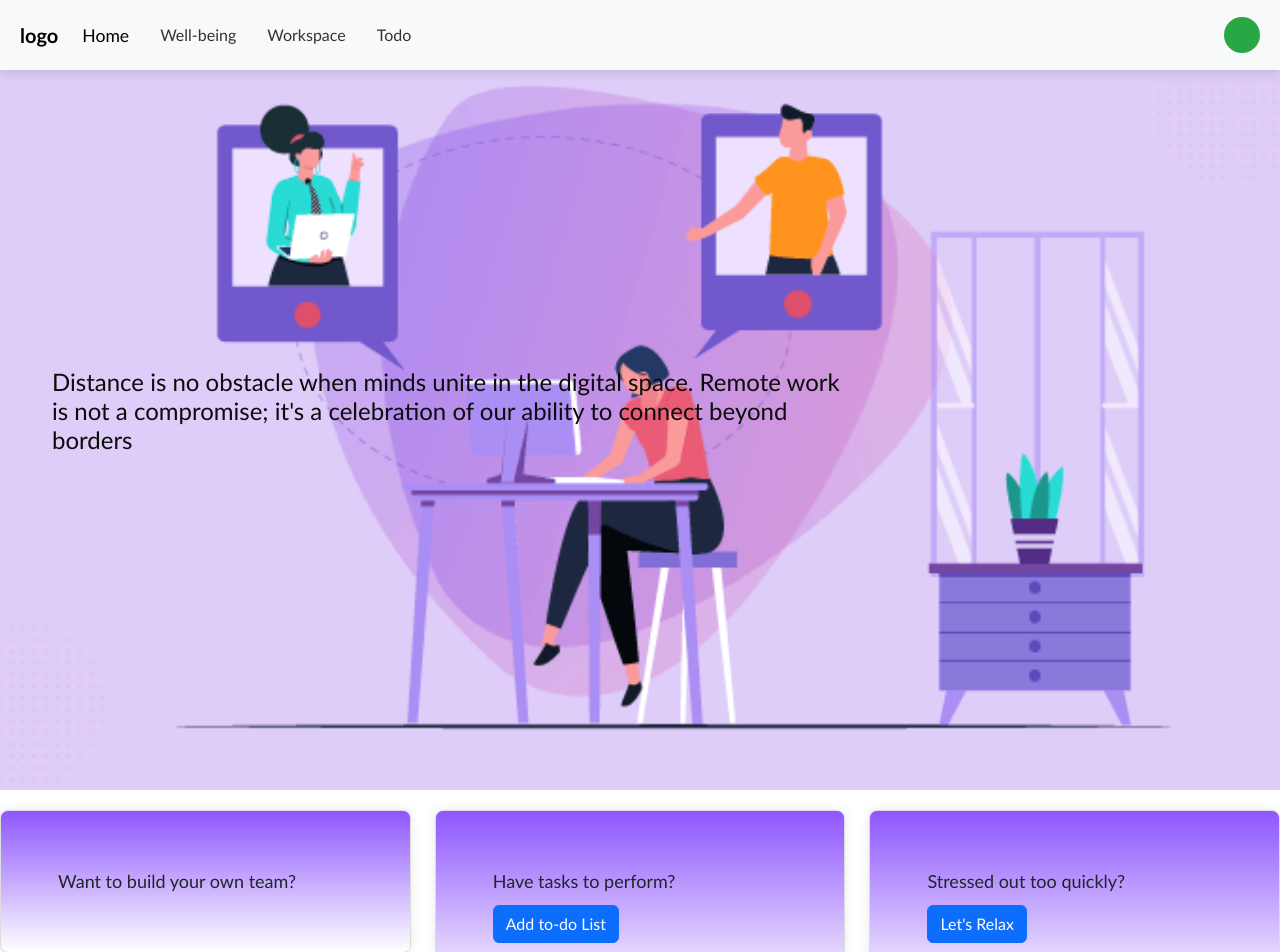
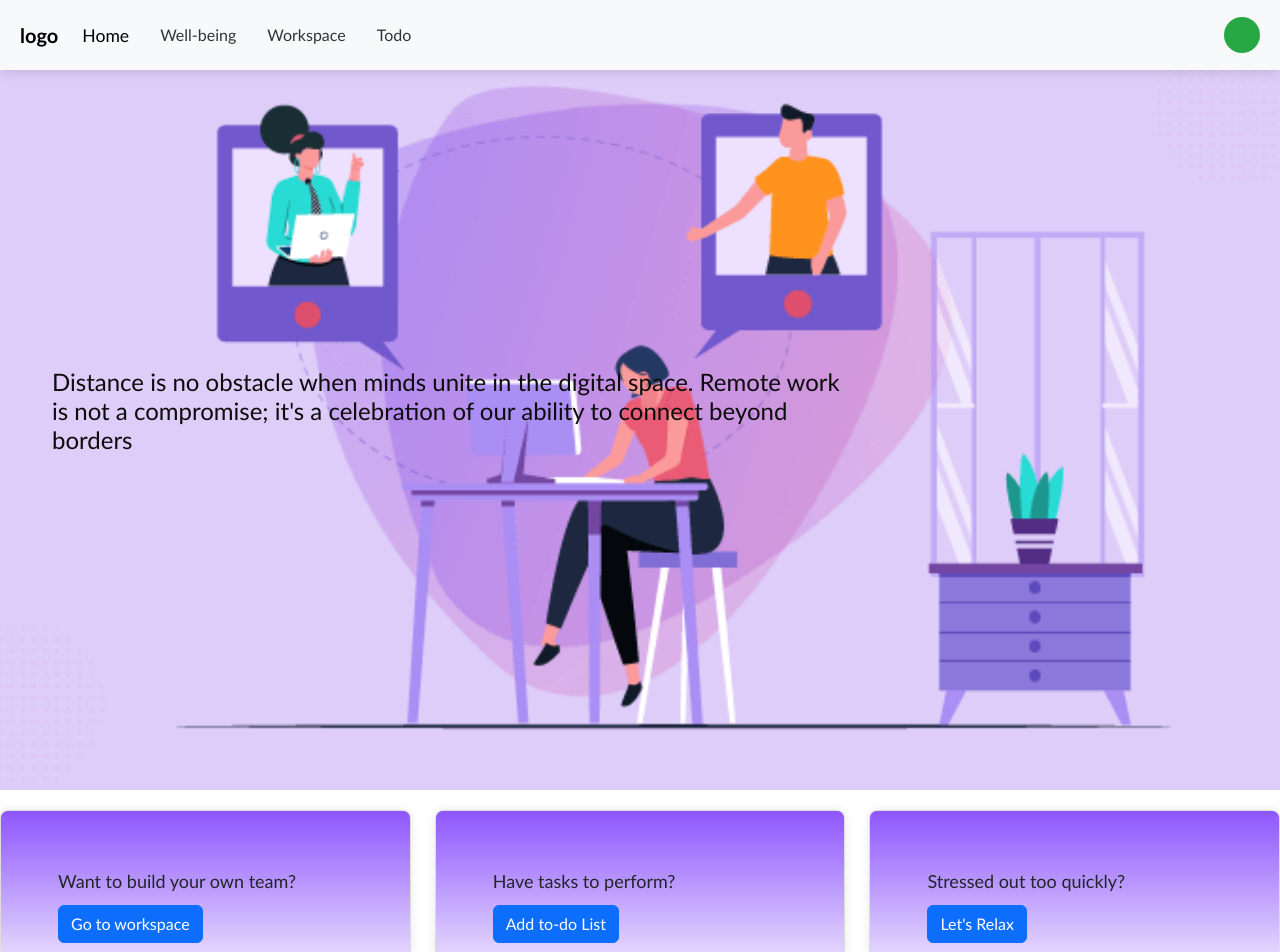
Before and after one commit to Shrilatha-Bhandarkar/UnifiedRemoteHub, a React (Create React App) app in the folder frontend/: page /home in a window 1280 px wide. Shown: the top 952 px of the page. Built offline with nearby package versions, Linux system fonts and the light colour scheme; a web font is replaced by a local one.

Commit message:
added button to home

```diff
--- a/frontend/src/pages/Home.js
+++ b/frontend/src/pages/Home.js
@@ -30,6 +30,9 @@ const Home = () => {
           <div className='card'>
             <div className='card-body'>
               <p className='card-text'>Want to build your own team?</p>
+              <a href="/workspace">
+                <button className="btn btn-primary">Go to workspace</button>
+              </a>
             </div>
           </div>
         </div>
```
